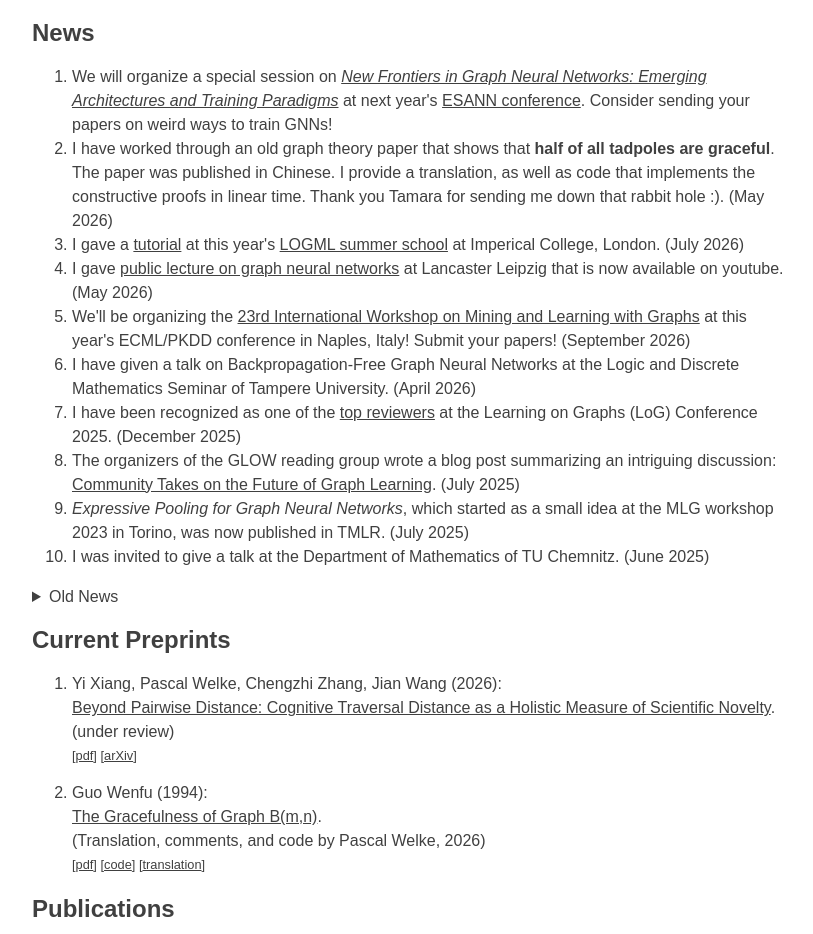
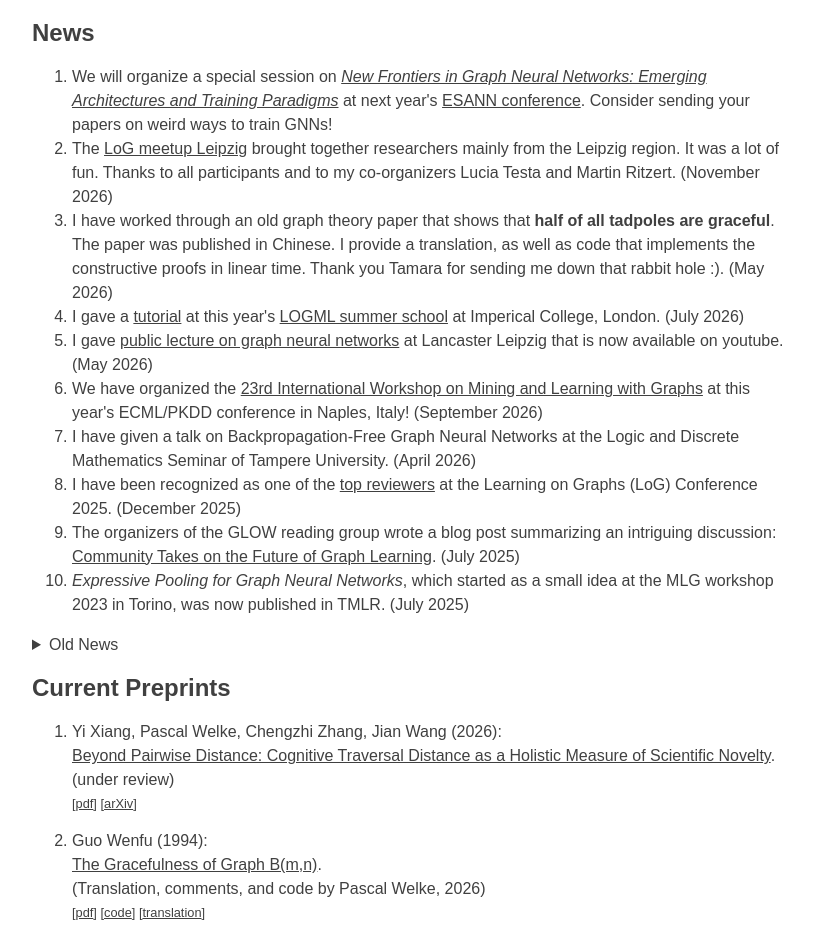
Before and after one commit to pwelke/pwelke.github.io, a plain HTML site: page index.html in a window 1280 px wide. Shown: the part 940-1874 px from the top of the page, without its empty margins (228-1041 px from the left). Drawn offline with Linux system fonts and the light colour scheme.

Commit message:
update index.html

```diff
--- a/index.html
+++ b/index.html
@@ -67,20 +67,21 @@ You can send mail to p.lastname@lancaster.ac.uk<br />
 <h2 id="news">News</h2>
 <ol>
   <li>We will organize a special session on <i><a href="https://www.esann.org/special-sessions">New Frontiers in Graph Neural Networks: Emerging Architectures and Training Paradigms</a></i> at next year's <a href="https://esann.org">ESANN conference</a>. Consider sending your papers on weird ways to train GNNs!</li>
+  <li>The <a href="https://graphlearning-leipzig.github.io/2026/" target="blank">LoG meetup Leipzig</a> brought together researchers mainly from the Leipzig region. It was a lot of fun. Thanks to all participants and to my co-organizers Lucia Testa and Martin Ritzert. (November 2026)</li>
   <li>I have worked through an old graph theory paper that shows that <b>half of all tadpoles are graceful</b>. The paper was published in Chinese. I provide a translation, as well as code that implements the constructive proofs in linear time. Thank you Tamara for sending me down that rabbit hole :). (May 2026)</li>
   <li>I gave a <a href="presentations/2026-07-13_LOGML.pdf">tutorial</a> at this year's <a href="https://www.logml.ai/">LOGML summer school</a> at Imperical College, London. (July 2026)</li>
   <li>I gave <a href="https://youtu.be/3LttLhxVIaY">public lecture on graph neural networks</a> at Lancaster Leipzig that is now available on youtube. (May 2026)</li>
-  <li>We'll be organizing the <a href="https://mlg-europe.github.io/2026/" target=_blank>23rd International Workshop on Mining and Learning with Graphs</a> at this year's ECML/PKDD conference in Naples, Italy! Submit your papers! (September 2026)</li>
+  <li>We have organized the <a href="https://mlg-europe.github.io/2026/" target=_blank>23rd International Workshop on Mining and Learning with Graphs</a> at this year's ECML/PKDD conference in Naples, Italy! (September 2026)</li>
   <li>I have given a talk on Backpropagation-Free Graph Neural Networks at the Logic and Discrete Mathematics Seminar of Tampere University. (April 2026)</li>
   <li>I have been recognized as one of the <a href="https://logconference.org/awards/">top reviewers</a> at the Learning on Graphs (LoG) Conference 2025. (December 2025)</li>
   <li>The organizers of the GLOW reading group wrote a blog post summarizing an intriguing discussion: <a href="https://glowreadinggroup.substack.com/p/community-takes-on-the-future-of">Community Takes on the Future of Graph Learning</a>. (July 2025)</li>
   <li><i>Expressive Pooling for Graph Neural Networks</i>, which started as a small idea at the MLG workshop 2023 in Torino, was now published in TMLR. (July 2025)</li>
-  <li>I was invited to give a talk at the Department of Mathematics of TU Chemnitz. (June 2025)</li>
 </ol>
 
 <details>
   <summary>Old News</summary>
 <ol>
+  <li>I was invited to give a talk at the Department of Mathematics of TU Chemnitz. (June 2025)</li>
   <li>We have organized the <a href="https://mlg-europe.github.io/2025/" target=_blank>22nd International Workshop on Mining and Learning with Graphs</a> at this year's ECML/PKDD conference in Porto, Portugal! Submit your papers! (June 2025)</li>
   <li>I gave a talk in the <a href="https://www.niser.ac.in/~smishra/event/cskathabarta/archive/2025.html">CS Katha Bartha</a> lecture series at <a href="https://www.niser.ac.in"> NISER</a>, India. (May 2025)</li>
   <li>I started a new job as <b>Assistant Professor in Data Science</b> at <a href="https://www.lancasterleipzig.de/">Lancaster University Leipzig</a> in February 2025. (February 2025)</li>
```
